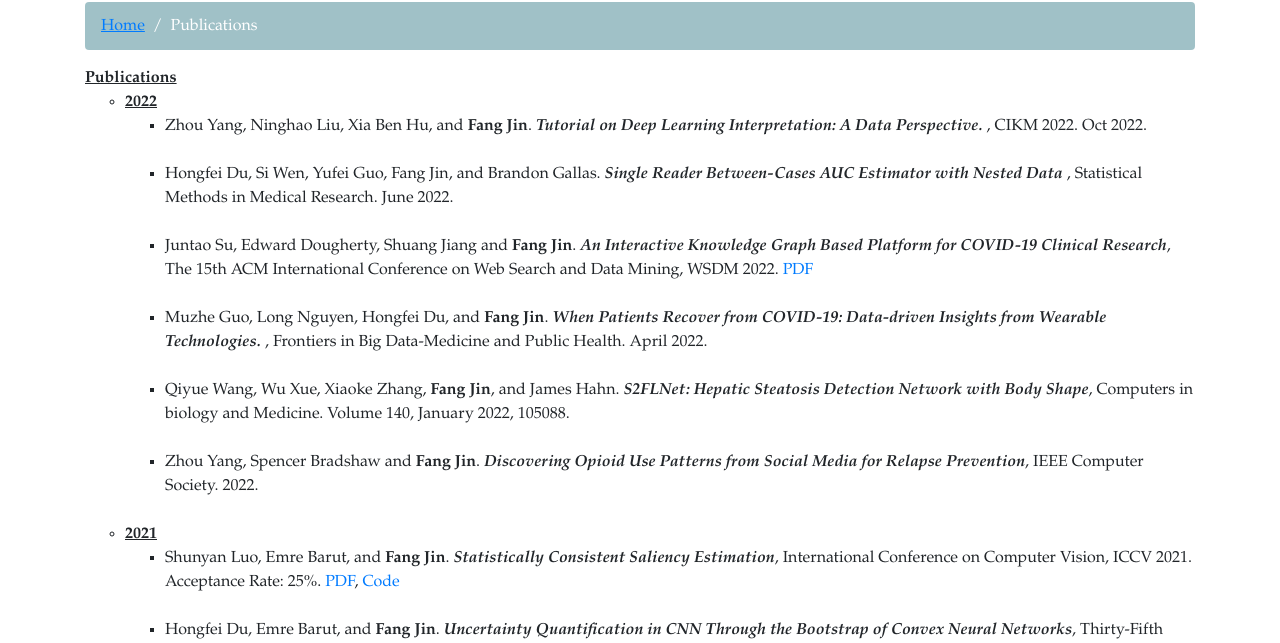
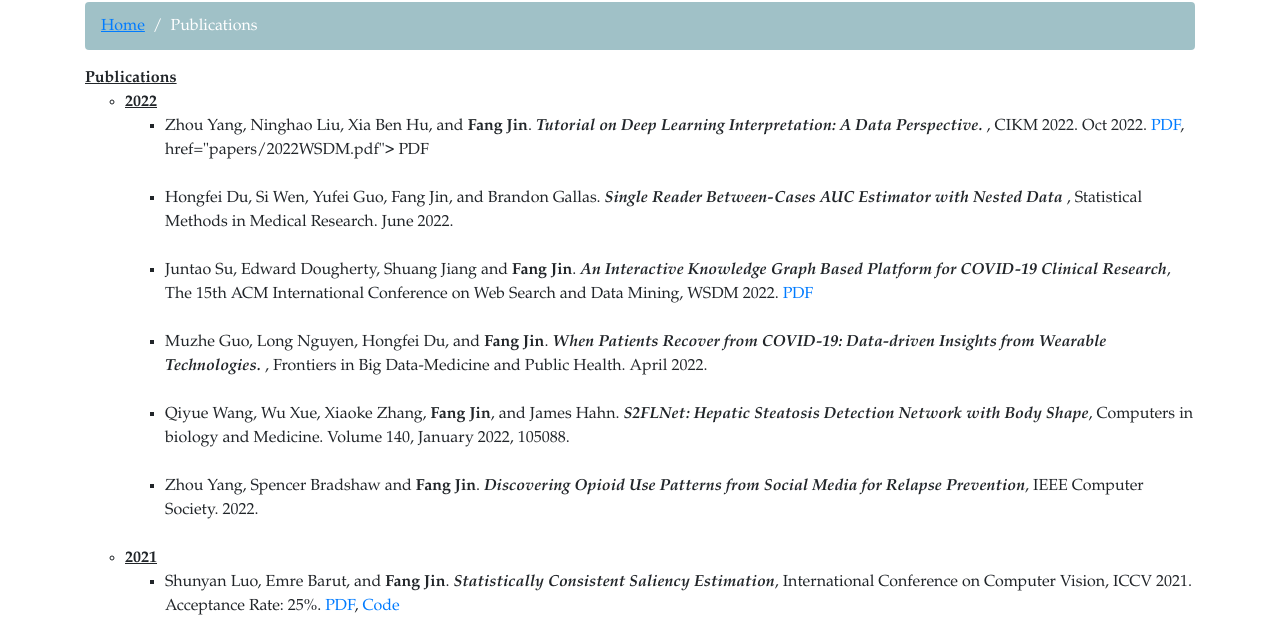
Before and after one commit to fangjin/fangjinlab, a plain HTML site: page publications.html in a window 1280 px wide. Shown: the part 147-790 px from the top of the page. Drawn offline with Linux system fonts and the light colour scheme.

Commit message:
upload tutorial

```diff
--- a/publications.html
+++ b/publications.html
@@ -114,7 +114,8 @@
 							<ul>
 								<li>Zhou Yang, Ninghao Liu, Xia Ben Hu, and <b>Fang Jin</b>.
 								<b><i>Tutorial on Deep Learning Interpretation: A Data Perspective. </i></b>,
-								CIKM 2022. Oct 2022.
+								CIKM 2022. Oct 2022. <a
+											href="papers/CIKM_Tutorial_Oct14.pdf"> PDF</a>, 											href="papers/2022WSDM.pdf"> PDF</a>
 								</li>
 								<br>
 								<li>Hongfei Du, Si Wen, Yufei Guo, Fang Jin, and Brandon Gallas.
```
